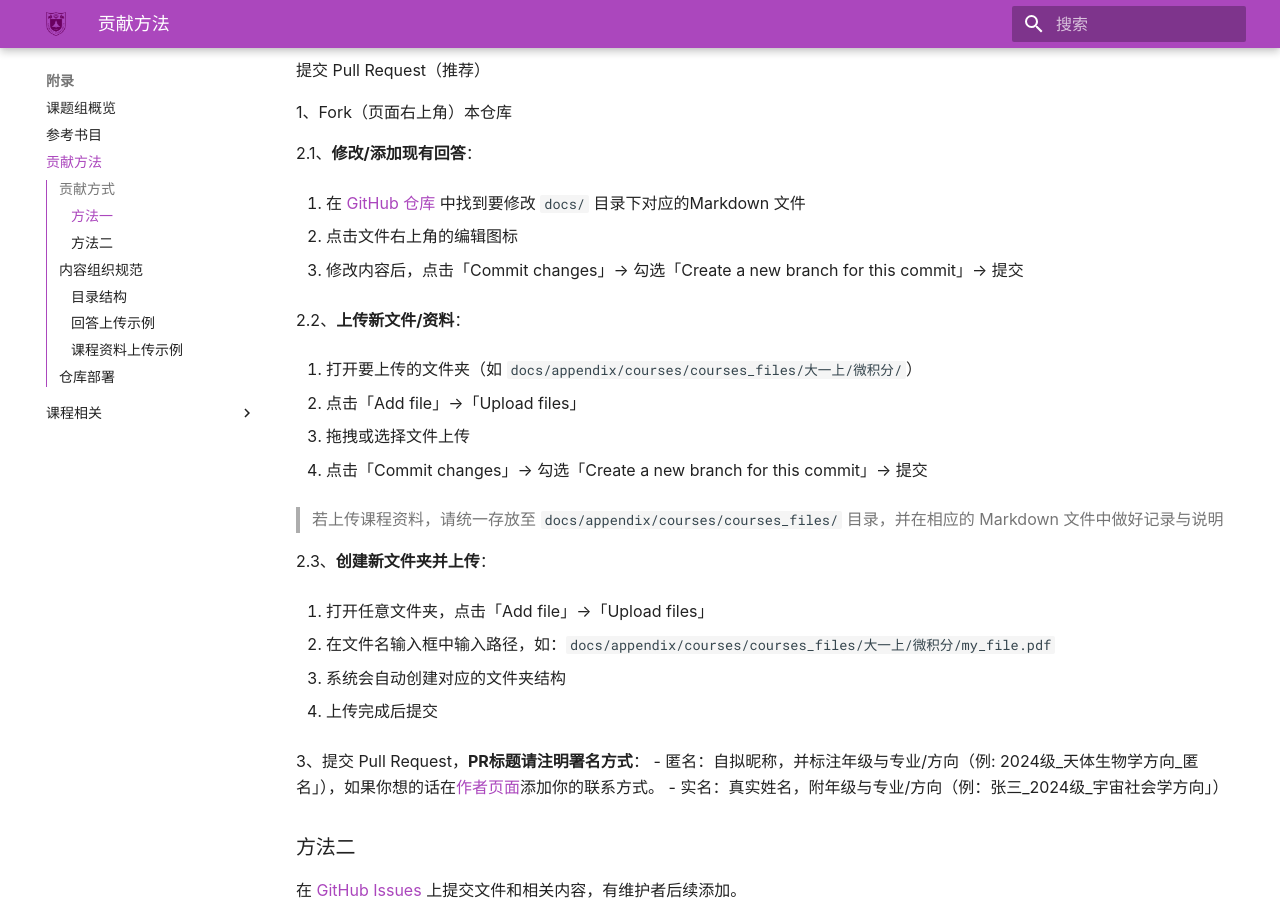
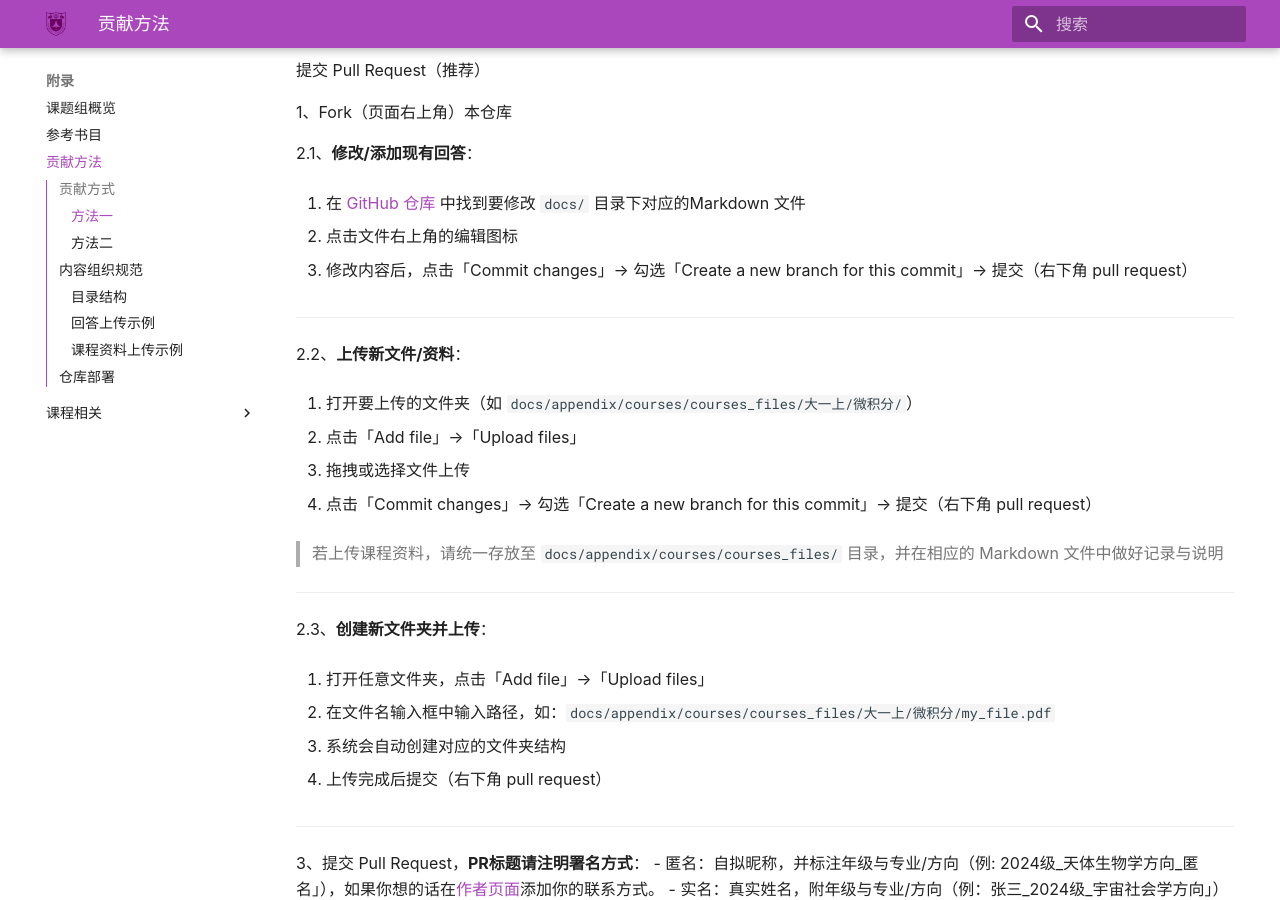
Before and after one commit to nju-astronomy/NJU-ASA, an MkDocs documentation site: the page built from docs/appendix/contribution.md, in a window 1280 px wide and 900 px high, scrolled down 633 px. Built offline with MkDocs 1.6.1 and Material for MkDocs 9.7.7, drawn with Linux system fonts in a browser that asks for light colours; some web fonts are replaced; some of the changed text lies outside the part shown.

Commit message:
Update contribution.md

````diff
--- a/docs/appendix/contribution.md
+++ b/docs/appendix/contribution.md
@@ -27,7 +27,9 @@
 
 2. 点击文件右上角的编辑图标
 
-3. 修改内容后，点击「Commit changes」→ 勾选「Create a new branch for this commit」→ 提交
+3. 修改内容后，点击「Commit changes」→ 勾选「Create a new branch for this commit」→ 提交（右下角 pull request）
+
+---
 
 2.2、**上传新文件/资料**：
 
@@ -37,9 +39,11 @@
 
 3. 拖拽或选择文件上传
 
-4. 点击「Commit changes」→ 勾选「Create a new branch for this commit」→ 提交
+4. 点击「Commit changes」→ 勾选「Create a new branch for this commit」→ 提交（右下角 pull request）
 
 > 若上传课程资料，请统一存放至 `docs/appendix/courses/courses_files/` 目录，并在相应的 Markdown 文件中做好记录与说明
+
+---
 
 2.3、**创建新文件夹并上传**：
 
@@ -49,17 +53,22 @@
 
 3. 系统会自动创建对应的文件夹结构
 
-4. 上传完成后提交
+4. 上传完成后提交（右下角 pull request）
+
+---
 
 3、提交 Pull Request，**PR标题请注明署名方式**：
 - 匿名：自拟昵称，并标注年级与专业/方向（例: 2024级_天体生物学方向_匿名」），如果你想的话在[作者页面](../authors.md)添加你的联系方式。
 - 实名：真实姓名，附年级与专业/方向（例：张三_2024级_宇宙社会学方向」）
+
+---
 
 ### 方法二
 
 在 [GitHub Issues](https://github.com/nju-astronomy/NJU-ASA/issues) 上提交文件和相关内容，有维护者后续添加。
 
 ---
+
 ## 内容组织规范
 
 ### 目录结构
@@ -164,7 +173,7 @@ docs/
 若为“绩点有什么用？”小节分享你的回答，找到`docs/academics/gpa_goals.md`文件中记录说明：
 ```markdown
 
-你的回答你的回答你的回答你的回答你的回答你的回答你的回答你的回答你的回答（你的名字（实名或者匿名），你的方向，你的年级
+你的回答你的回答你的回答你的回答你的回答你的回答你的回答你的回答你的回答（你的名字（实名或者匿名），你的方向，你的年级）
 
 --- #下划线分割
 
````
